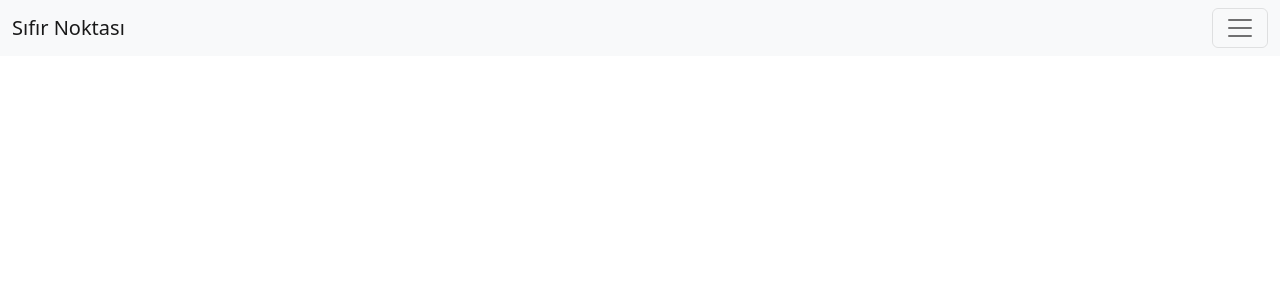
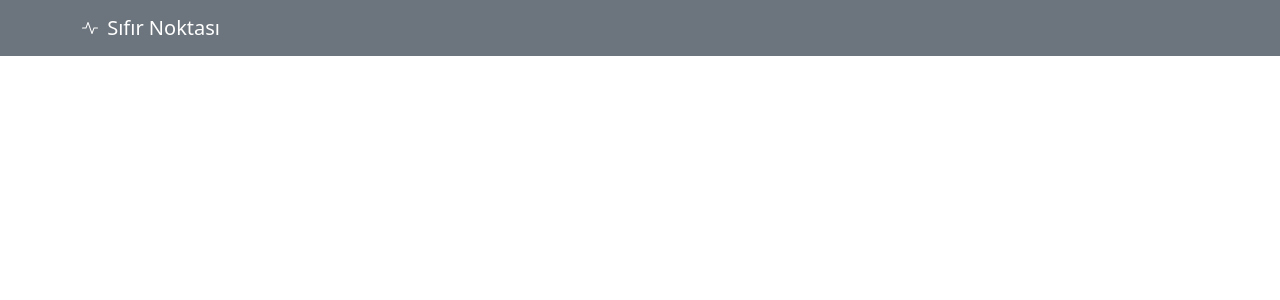
Before and after one commit to trvani/BlogApp, an Angular app: page / in a window 1280 px wide. Shown: the top 300 px of the page. Built offline with nearby package versions, Linux system fonts and the light colour scheme.

Commit message:
Navbar update
Navbar is updated,
icon package is added

```diff
--- a/package.json
+++ b/package.json
@@ -19,6 +19,7 @@
     "@angular/platform-browser-dynamic": "~13.3.0",
     "@angular/router": "~13.3.0",
     "bootstrap": "^5.2.1",
+    "bootstrap-icons": "^1.9.1",
     "font-awesome": "^4.7.0",
     "jquery": "^3.6.1",
     "popper.js": "^1.16.1",
--- a/src/app/components/navbar/navbar.component.html
+++ b/src/app/components/navbar/navbar.component.html
@@ -1,41 +1,15 @@
-<nav class="navbar bg-light fixed-top">
-  <div class="container-fluid">
-    <a class="navbar-brand" href="#">Sıfır Noktası</a>
+<nav class="navbar navbar-expand-md navbar-dark bg-secondary mb-4">
+  <div class="container">
 
+    <a href="#" class="navbar-brand">
+      <svg width="20" height="20" fill="currentColor" class="bi bi-activity" viewBox="0 0 20 20">
+        <path fill-rule="evenodd" d="M6 2a.5.5 0 0 1 .47.33L10 12.036l1.53-4.208A.5.5 0 0 1 12 7.5h3.5a.5.5 0 0 1 0 1h-3.15l-1.88 5.17a.5.5 0 0 1-.94 0L6 3.964 4.47 8.171A.5.5 0 0 1 4 8.5H.5a.5.5 0 0 1 0-1h3.15l1.88-5.17A.5.5 0 0 1 6 2Z"/>
+      </svg>
+      Sıfır Noktası
+    </a>
 
-
-
-    <!-- Burada toggler iconu var. -->
-    <button class="navbar-toggler" type="button" data-bs-toggle="offcanvas" data-bs-target="#offcanvasNavbar" aria-controls="offcanvasNavbar">
+    <button class="navbar-toggler" type="button" data-toggle="collapse" data-target="#navbarMain">
       <span class="navbar-toggler-icon"></span>
     </button>
-
-
-
-    <!-- Burada sidebar canvas olacak -->
-    <div class="offcanvas offcanvas-end" tabindex="-1" id="offcanvasNavbar" aria-labelledby="offcanbasNavbarLabel">
-      <div class="offcanvas-header">
-
-        <!--Açılabilir sidebar başlığı ve yanda sidebarı kapatma butonu-->
-        <h5 class="offcanvas-title" id="offcanvasNavbarLabel">Sıfır Noktası</h5>
-        <button type="button" class="btn-close" data-bs-dismiss="offcanvas" aria-label="Close"></button>
-      </div>
-
-      <!--Menü listeleri sıralı şekilde bu container'a ekleniyor.-->
-      <div class="offcanvas-body">
-        <ul class="navbar-nav justify-content-end flex-grow-1 pe-3">
-
-          <form class="d-flex" role="search">
-            <input class="form-control me-2" type="search" placeholder="Search" aria-label="Search">
-            <button class="btn btn-outline-success" type="submit">Search</button>
-          </form>
-
-          <li class="nav-item">
-            <a class="nav-link active" aria-current="page" href="#">Home</a>
-          </li>
-        </ul>
-      </div>
-
-    </div>
   </div>
 </nav>
```
Also changed, not shown: 1 other file (tests, documents, lock files or other folders).
